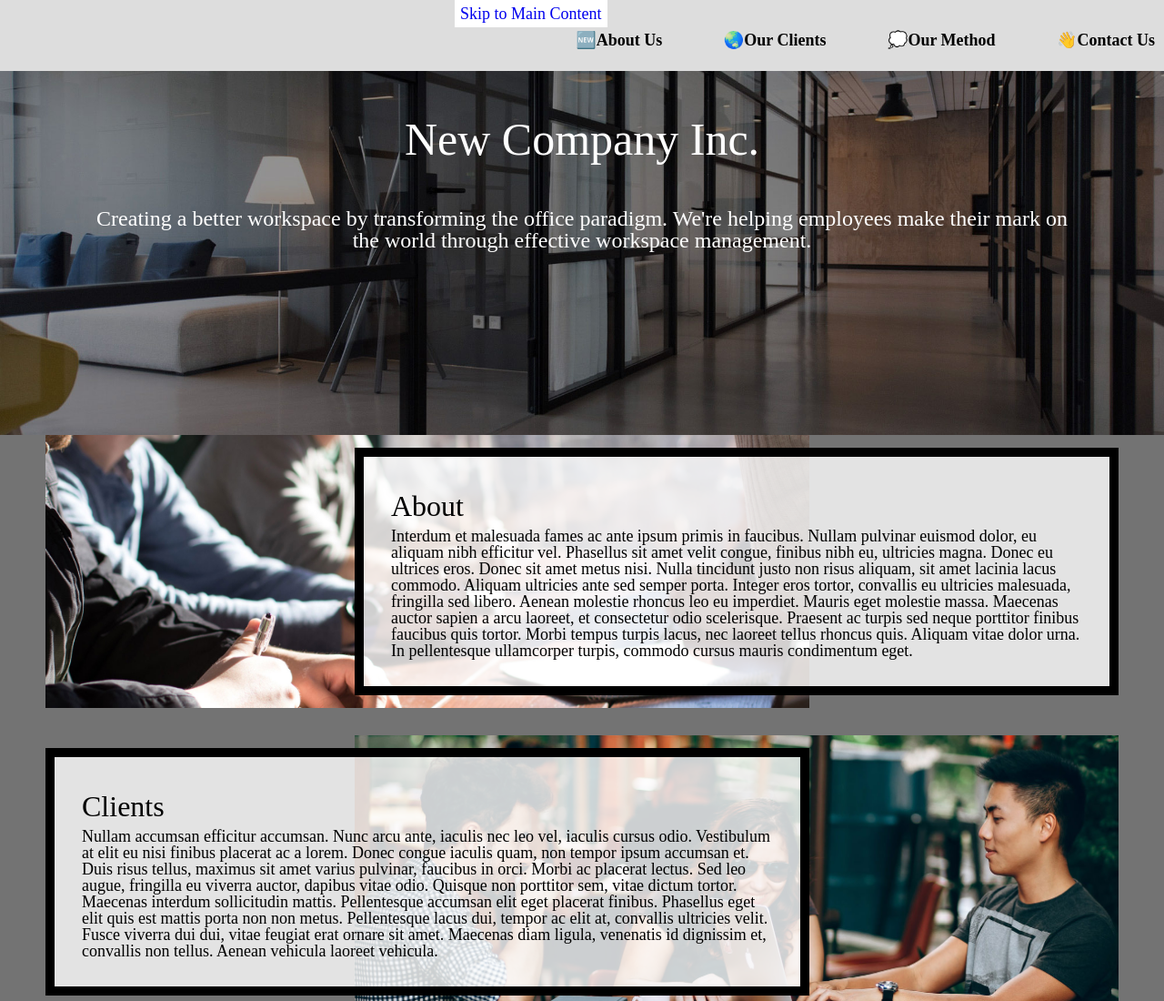
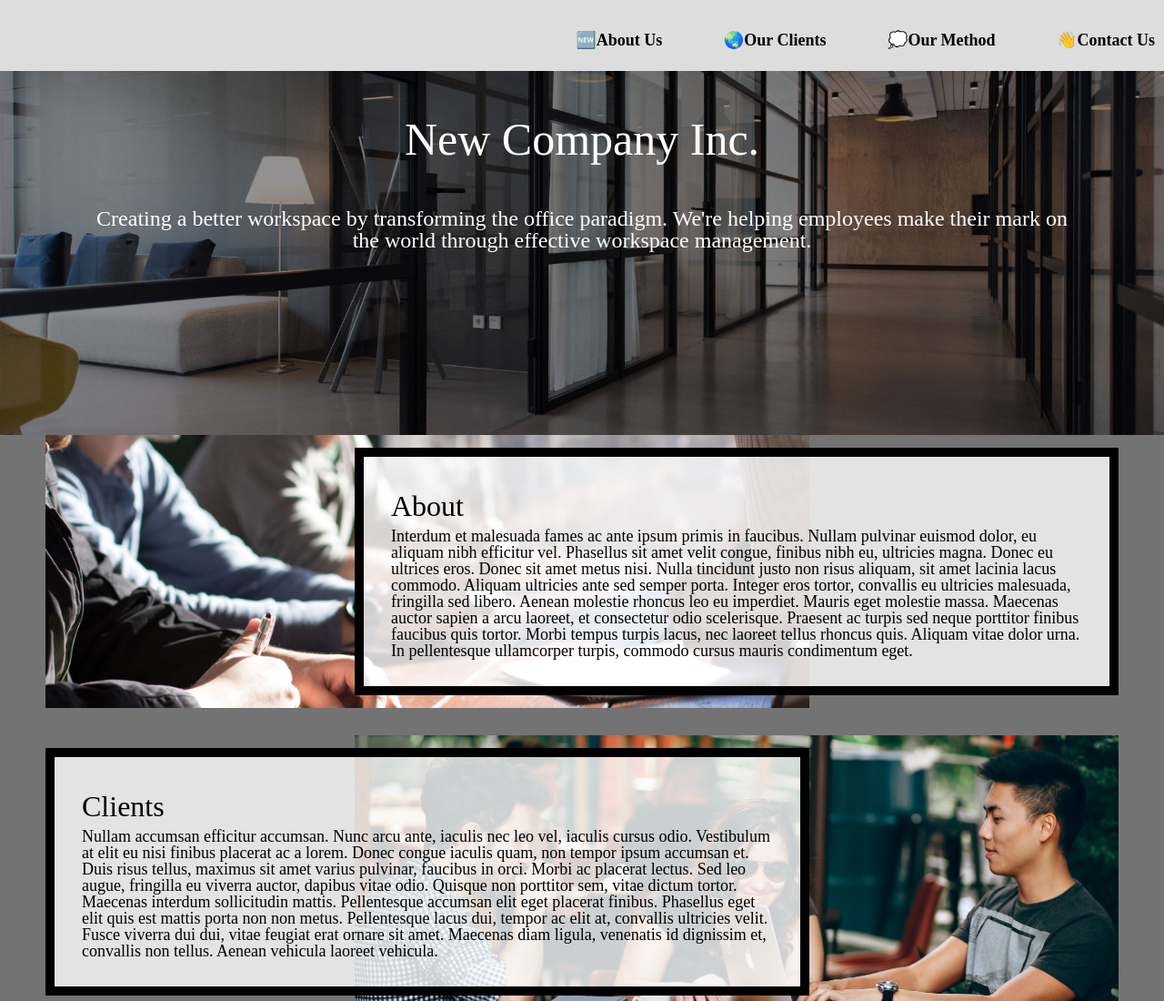
Before and after one commit to hexinz/homework3-2022, a plain HTML site: page index.html in a window 1280 px wide. Shown: the top 1100 px of the page at 91% size. Drawn offline with Linux system fonts and the light colour scheme.

Commit message:
Add files via upload

```diff
--- a/css/style.css
+++ b/css/style.css
@@ -90,7 +90,7 @@ a.skip{
   z-index: 1;
   /* Requirement 3 code here*/
   position: absolute;
-  left: 500px;
+  left: -500px;
 }
 
 
--- a/index.html
+++ b/index.html
@@ -2,6 +2,7 @@
 <html lang="en">
   <head>
     <meta charset="utf-8">
+    <meta name="viewport" content="width=device-width, initial-scale=1.0">
     <link rel="icon"  href="images/logo-drk.png">
     <link rel="stylesheet" type="text/css" href="css/html5reset.css">
     <link rel="stylesheet" type="text/css" href="css/style.css">
```
